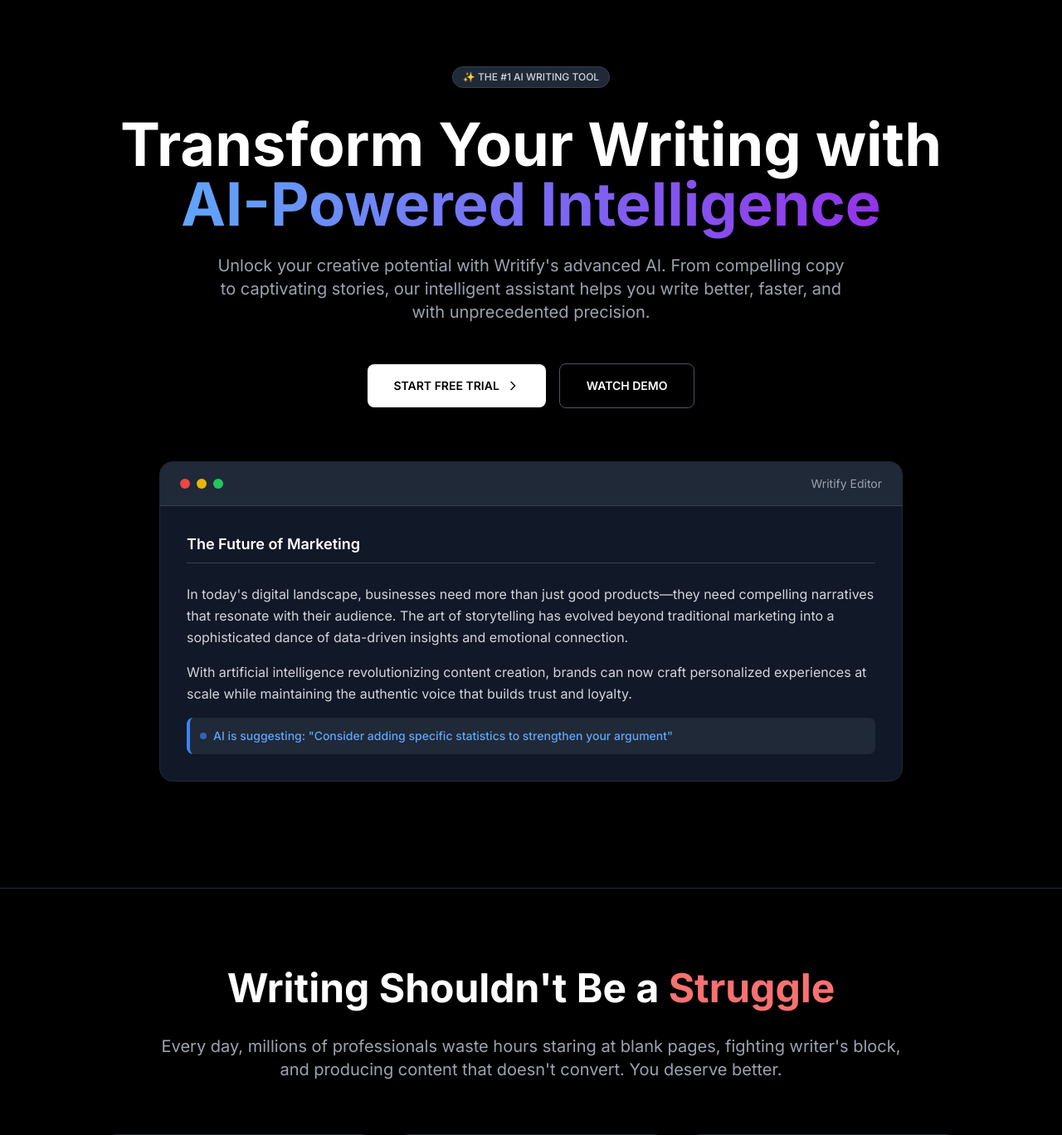
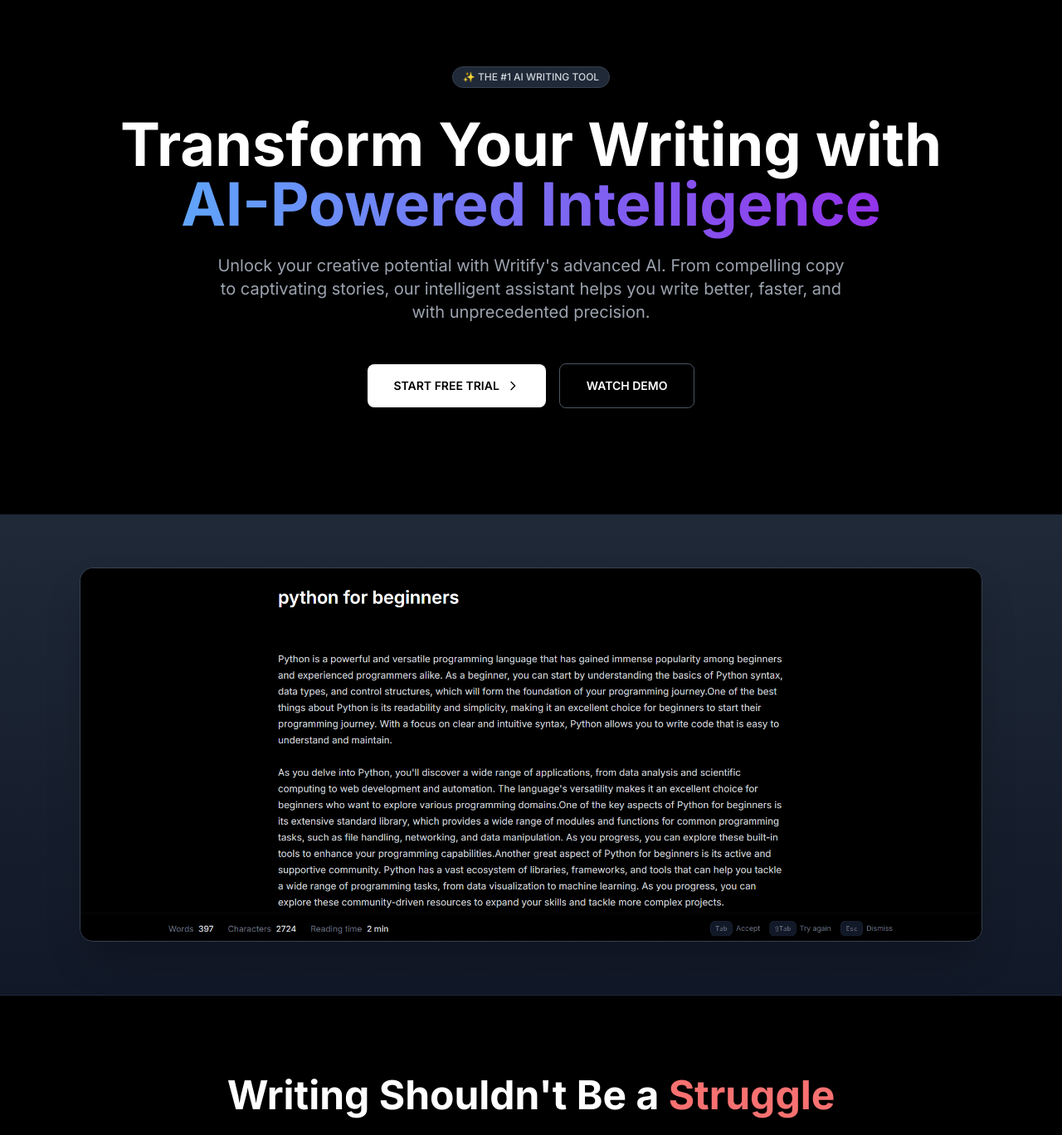
Before and after one commit to igorsoares0/aiwr, a Flask app: page / in a window 1280 px wide. Shown: the part 87-1455 px from the top of the page at 83% size. Run offline with Flask 3, Linux system fonts and the light colour scheme; some libraries are stand-ins or nearby versions.

Commit message:
add image to landing page

```diff
--- a/templates/index.html
+++ b/templates/index.html
@@ -25,7 +25,7 @@
     </nav>
 
     <!-- Section 2: Hero Section -->
-    <section id="home" class="relative z-10 max-w-7xl mx-auto px-6 lg:px-8 pt-20 pb-32">
+    <section id="home" class="relative z-10 max-w-7xl mx-auto px-6 lg:px-8 pt-20 pb-16">
         <div class="text-center">
             <div class="mb-8">
                 <span class="inline-flex items-center px-3 py-1 rounded-full text-xs font-medium bg-gray-800 text-gray-300 border border-gray-700">
@@ -56,33 +56,16 @@
             </div>
         </div>
 
-        <!-- Writing Interface Preview -->
-        <div class="max-w-4xl mx-auto">
-            <div class="bg-gray-900 rounded-2xl shadow-2xl overflow-hidden border border-gray-800 transform hover:scale-105 transition-transform duration-300">
-                <div class="bg-gray-800 px-6 py-4 border-b border-gray-700">
-                    <div class="flex items-center justify-between">
-                        <div class="flex items-center space-x-2">
-                            <div class="w-3 h-3 bg-red-500 rounded-full"></div>
-                            <div class="w-3 h-3 bg-yellow-500 rounded-full"></div>
-                            <div class="w-3 h-3 bg-green-500 rounded-full"></div>
-                        </div>
-                        <div class="text-sm text-gray-400">Writify Editor</div>
-                    </div>
-                </div>
-                <div class="p-8">
-                    <div class="mb-6">
-                        <h3 class="text-lg font-semibold text-white mb-2">The Future of Marketing</h3>
-                        <div class="h-px bg-gray-700 mb-4"></div>
-                    </div>
-                    <div class="text-gray-300 leading-relaxed space-y-4">
-                        <p>In today's digital landscape, businesses need more than just good products—they need compelling narratives that resonate with their audience. The art of storytelling has evolved beyond traditional marketing into a sophisticated dance of data-driven insights and emotional connection.</p>
-                        <p>With artificial intelligence revolutionizing content creation, brands can now craft personalized experiences at scale while maintaining the authentic voice that builds trust and loyalty.</p>
-                        <div class="flex items-center space-x-2 mt-4 p-3 bg-gray-800 rounded-lg border-l-4 border-blue-500">
-                            <div class="w-2 h-2 bg-blue-500 rounded-full animate-pulse"></div>
-                            <span class="text-sm text-blue-400 font-medium">AI is suggesting: "Consider adding specific statistics to strengthen your argument"</span>
-                        </div>
-                    </div>
-                </div>
+    </section>
+
+    <!-- Product Screenshot Section -->
+    <section class="relative z-10 py-16 bg-gradient-to-b from-gray-800 to-gray-900">
+        <div class="max-w-6xl mx-auto px-6 lg:px-8">
+            <div class="rounded-2xl overflow-hidden shadow-2xl border border-gray-700">
+                <img src="/static/images/dashboard.png"
+                     alt="Writify AI Writing Assistant Interface"
+                     class="w-full h-auto"
+                     style="max-width: 1891px; max-height: 781px;">
             </div>
         </div>
     </section>
```
Also changed, not shown: image.png (added), static/images/dashboard.png (added).
